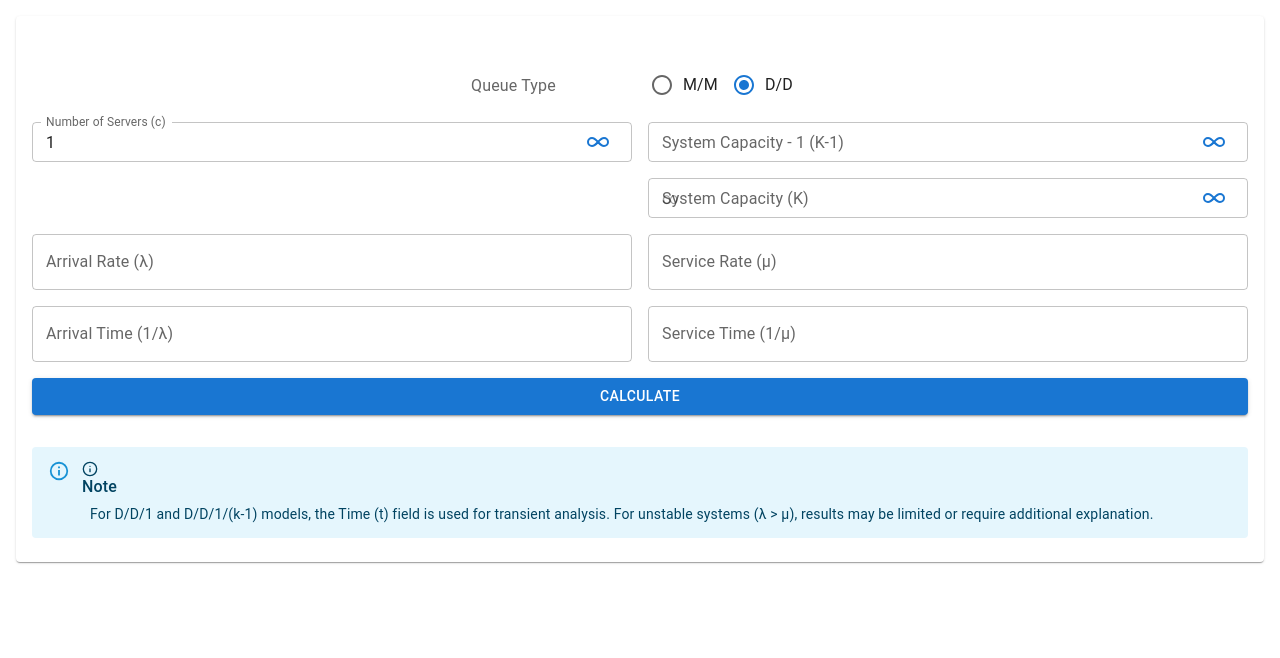
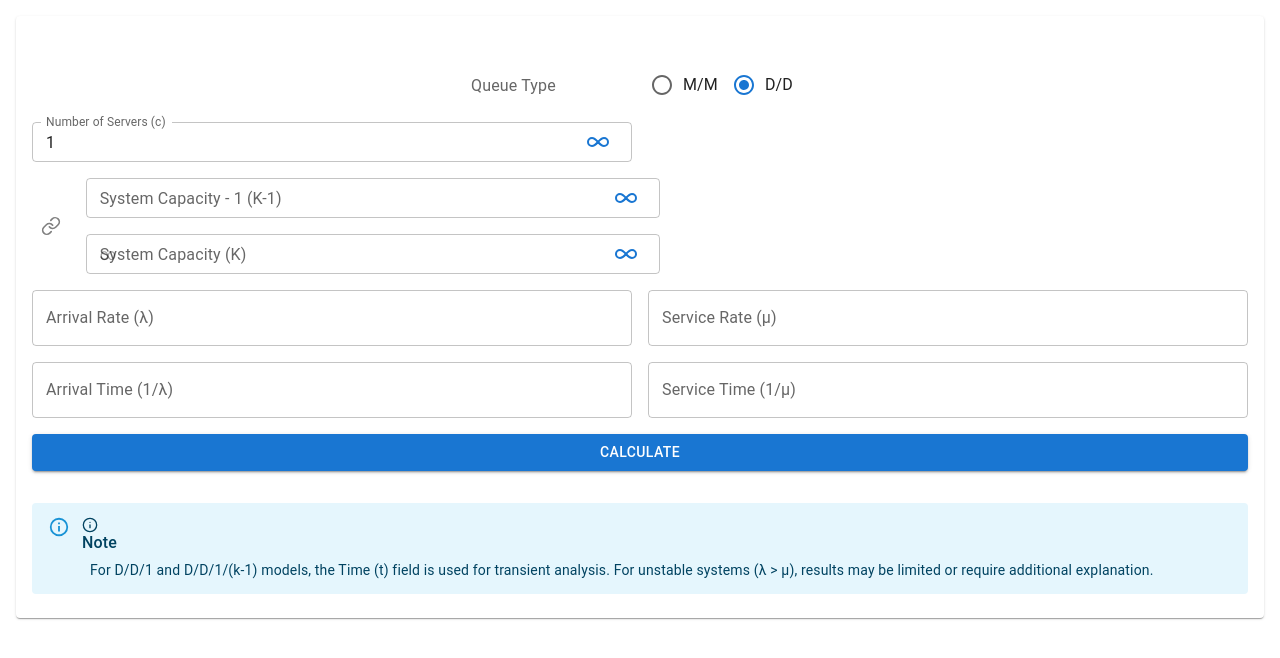
Before and after one commit to azsce/Queuify, a Next.js app: page / in a window 1280 px wide. Shown: the top 658 px of the page. Built offline with nearby package versions, Linux system fonts and the light colour scheme; what better-react-mathjax would draw is missing.

Commit message:
Refactor SystemParameters component to rename queueType to processType for clarity and type safety

```diff
--- a/src/components/queuing-theory-calculator.tsx
+++ b/src/components/queuing-theory-calculator.tsx
@@ -147,7 +147,7 @@ export default function QueuingTheoryCalculator() {
                 setCapacity={setCapacity}
                 servers={servers}
                 capacity={capacity}
-                queueType={queueType}
+                processType={queueType}
               />
               <InputParameters
                 setArrivalRate={setArrivalRate}
--- a/src/components/queuing/SystemParameters.tsx
+++ b/src/components/queuing/SystemParameters.tsx
@@ -1,15 +1,16 @@
-import { TextField, IconButton } from "@mui/material";
+import { TextField, IconButton, Box } from "@mui/material";
 import { useState, useEffect } from "react";
 import Grid from "@mui/material/Grid2";
 import { styled } from "@mui/system";
-import { InfinityIcon } from "lucide-react";
+import { InfinityIcon, LinkIcon } from "lucide-react";
+import { Process } from "@/types/queue";
 
 type SystemParametersProps = {
   setServers: (servers: number | undefined) => void;
   setCapacity: (capacity: number | undefined) => void;
   servers: number | undefined;
   capacity: number | undefined;
-  queueType: string;
+  processType: Process;
 };
 
 const SystemParameters: React.FC<SystemParametersProps> = ({
@@ -17,7 +18,7 @@ const SystemParameters: React.FC<SystemParametersProps> = ({
   setCapacity,
   servers,
   capacity,
-  queueType,
+  processType,
 }) => {
   const [capacityMinusOne, setCapacityMinusOne] = useState<number | undefined>(
     capacity - 1
@@ -53,8 +54,26 @@ const SystemParameters: React.FC<SystemParametersProps> = ({
           autoComplete="servers"
         />
       </Grid>
-      {queueType === "D/D" ? (
-        <Grid size={{ xs: 12, sm: 6 }}>
+      {processType === "D/D" ? (
+        <Grid container spacing={2} alignItems="center">
+          <Grid
+            size={{ xs: 1 }}
+            sx={{ display: "flex", justifyContent: "center" }}
+          >
+            <Box
+              sx={{
+                display: "flex",
+                flexDirection: "column",
+                alignItems: "center",
+                height: "100%",
+                justifyContent: "center",
+                color: "gray",
+              }}
+            >
+              <LinkIcon size={20} />
+            </Box>
+          </Grid>
+          <Grid size={{ xs: 11 }}>
             <Grid container spacing={2}>
               <Grid size={{ xs: 12 }}>
                 <InputWithInfinity
@@ -62,7 +81,9 @@ const SystemParameters: React.FC<SystemParametersProps> = ({
                   label="System Capacity - 1 (K-1)"
                   value={capacityMinusOne}
                   onChange={handleInputChange(setCapacityMinusOne)}
-                onInfinityClick={() => handleInfinityClick(setCapacityMinusOne)}
+                  onInfinityClick={() =>
+                    handleInfinityClick(setCapacityMinusOne)
+                  }
                   autoComplete="capacity - 1"
                 />
               </Grid>
@@ -75,6 +96,7 @@ const SystemParameters: React.FC<SystemParametersProps> = ({
                   onInfinityClick={() => handleInfinityClick(setCapacity)}
                   autoComplete="capacity"
                 />
+              </Grid>
             </Grid>
           </Grid>
         </Grid>
@@ -108,7 +130,8 @@ const NoNumberArrowsTextField = styled(TextField)({
   "& input[type=number]": {
     MozAppearance: "textfield",
   },
-  "& input[type=number]::-webkit-outer-spin-button, & input[type=number]::-webkit-inner-spin-button": {
+  "& input[type=number]::-webkit-outer-spin-button, & input[type=number]::-webkit-inner-spin-button":
+    {
       WebkitAppearance: "none",
       margin: 0,
     },
```
Lines whose indentation alone changed are shown as unchanged.
